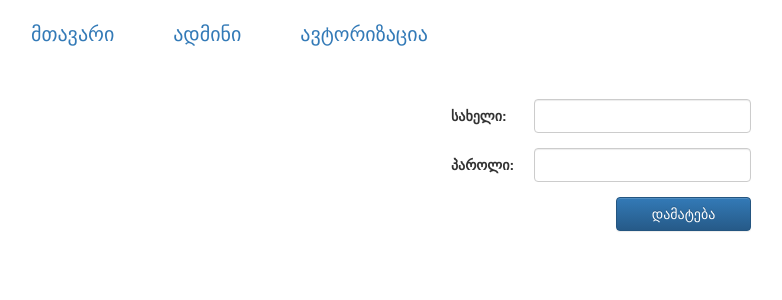
After one commit to nikajorjika/proGoergia, a Laravel app: template resources/views/user/login.blade.php in a window 1280 px wide. The commit adds this page. Shown: the top 300 px of the page, without its empty margins (39-821 px from the left). Run offline with Laravel 8, Linux system fonts and the light colour scheme; the template is opened without the code that fills it, so the values that code supplies are empty; settings files or empty folders that the repository lacks are supplied; some libraries are stand-ins or nearby versions.

```diff
--- a/app/Http/routes.php
+++ b/app/Http/routes.php
@@ -10,6 +10,9 @@
 | and give it the controller to call when that URI is requested.
 |
 */
+
+Route::get('/user/login', 'UserController@login');
+Route::post('/user/auth', 'UserController@auth');
 
 Route::get('/', 'HomeController@index');
 Route::post('/add_field', 'AddController@store_field');
--- a/app/User.php
+++ b/app/User.php
@@ -24,7 +24,7 @@ class User extends Model implements AuthenticatableContract, CanResetPasswordCon
      *
      * @var array
      */
-    protected $fillable = ['name', 'email', 'password'];
+    protected $fillable = ['name', 'role', 'password'];
 
     /**
      * The attributes excluded from the model's JSON form.
--- /dev/null
+++ b/public/css/style.css
@@ -0,0 +1,19 @@
+.menu {
+    margin-top: 20px;
+}
+
+.menu li {
+    font-size: 20px;
+    padding-right: 50px;
+}
+
+.login-form {
+    margin: 0 auto;
+    padding: 0;
+}
+
+.form-signin {
+    max-width: 300px;
+    padding-top: 40px;
+    margin: 0 auto;
+}
--- a/resources/views/master.blade.php
+++ b/resources/views/master.blade.php
@@ -5,6 +5,7 @@
     {!! Html::style('css/bootstrap.min.css'); !!}
     {!! Html::style('css/bootstrap-theme.css'); !!}
     {!! Html::style('css/bootstrap-theme.min.css'); !!}
+    {!! Html::style('css/style.css'); !!}
 
     {!! Html::script('https://ajax.googleapis.com/ajax/libs/jquery/1.11.3/jquery.min.js'); !!}
     {!! Html::script('js/bootstrap.js'); !!}
@@ -12,6 +13,13 @@
     {!! Html::script('js/script.js'); !!}
 </head>
 <body>
-    @yield('body')
+    <div class="container">
+        <ul class="menu list-inline">
+            <li><a href="{{ url('/') }}">მთავარი</a></li>
+            <li><a href="{{ url('/') }}">ადმინი</a></li>
+            <li><a href="{{ url('/user/login') }}">ავტორიზაცია</a></li>
+        </ul>
+        @yield('body')
+    </div>
 </body>
 </html>
--- /dev/null
+++ b/resources/views/user/login.blade.php
@@ -0,0 +1,37 @@
+@extends('master')
+
+@section('body')
+    @if (count($errors) > 0)
+        <div class="alert alert-danger">
+            <ul>
+                @foreach ($errors->all() as $error)
+                    <li>{{ $error }}</li>
+                @endforeach
+            </ul>
+        </div>
+    @endif
+    <div class="login-form">
+        {!! Form::open(['url' => '/user/auth', 'class' => 'form-horizontal form-signin']) !!}
+        <div class="form-group">
+            {!! Form::label('name', 'სახელი: ', ['class' => 'col-sm-3 control-label'])!!}
+            <div class="col-sm-9">
+                {!! Form::text('name', null, ['class' => 'form-control']) !!}
+            </div>
+        </div>
+        <div class="form-group">
+            {!! Form::label('password', 'პაროლი: ', ['class' => 'col-sm-3 control-label'])!!}
+            <div class="col-sm-9">
+                {!! Form::text('password', null, ['class' => 'form-control']) !!}
+            </div>
+        </div>
+        <div class="form-group">
+            <div class="col-sm-6">
+                &nbsp;
+            </div>
+            <div class="col-sm-6">
+                {!! Form::submit('დამატება', ['class' => 'btn btn-primary form-control'])!!}
+            </div>
+        </div>
+        {!! Form::close() !!}
+    </div>
+@stop
```
Also changed, not shown: app/Http/Controllers/UserController.php (added, +49 -0 lines), database/migrations/2014_10_12_000000_create_users_table.php, database/migrations/2014_10_12_100000_create_password_resets_table.php (renamed from database/2014_10_12_100000_create_password_resets_table.php).
